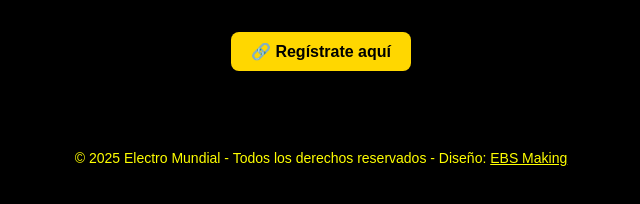
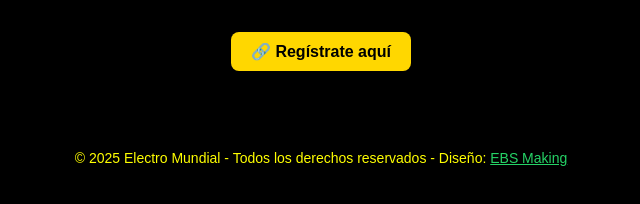
Before and after one commit to elispastorst/electro-mundial, a plain HTML site: page index.html in a window 1280 px wide. Shown: the part 2553-2757 px from the top of the page, without its empty margins (319-959 px from the left). Drawn offline with Linux system fonts and the light colour scheme.

Commit message:
Update index.html

```diff
--- a/index.html
+++ b/index.html
@@ -291,7 +291,7 @@
 
   <footer>
     <p>© 2025 Electro Mundial - Todos los derechos reservados -
-       Diseño: <a href="https://wa.link/93unkg" target="_blank" style="color: yellow; text-decoration: underline;">
+       Diseño: <a href="https://wa.link/93unkg" target="_blank" style="color: #25d366; /* VERDE */ text-decoration: underline;">
        EBS Making</a>
     </p>
   </footer>
```
